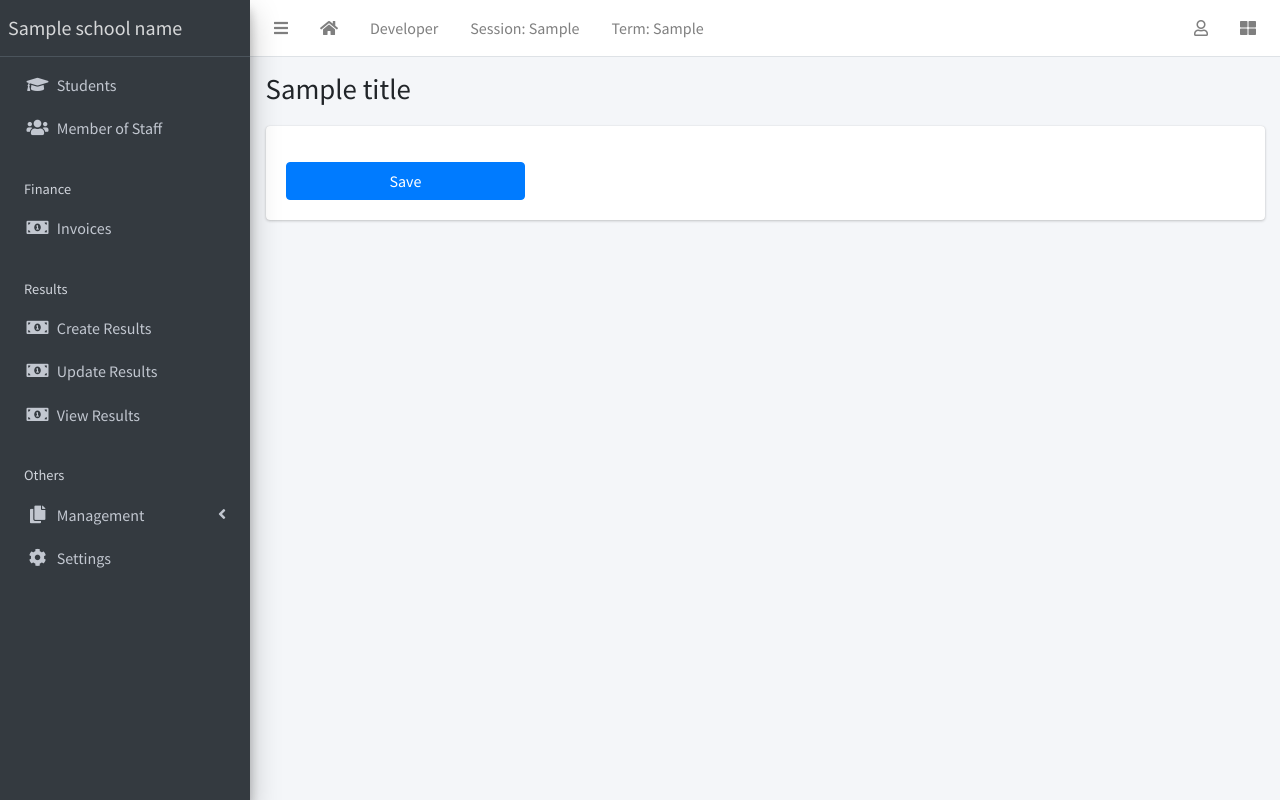
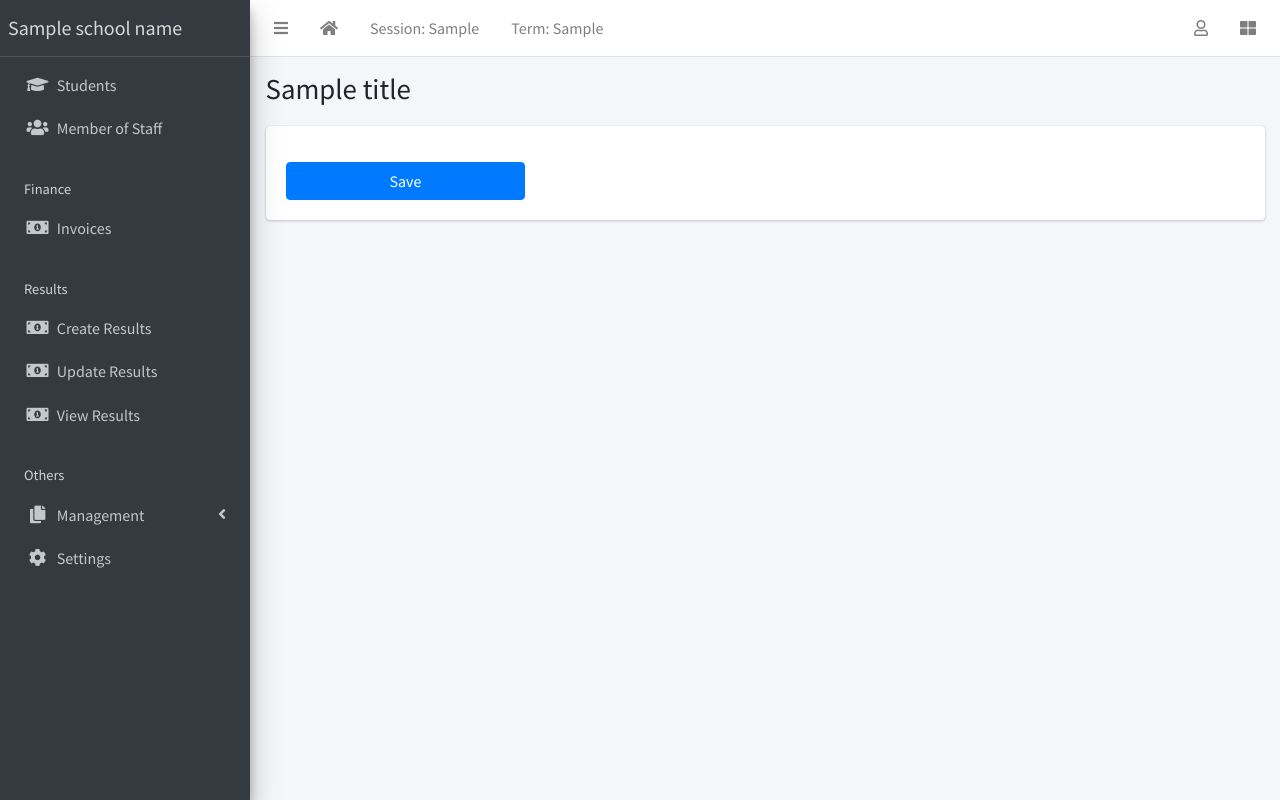
Before and after one commit to nahuelespigares139/django-school-system, a Django app: template corecode/templates/corecode/mgt_form.html in a window 1280 px wide. Run offline with Django 3.2, Linux system fonts and the light colour scheme; the template is opened without the code that fills it: most values are stand-ins (such as "Sample title", 1, 10 or a date in 2020); some libraries are stand-ins or nearby versions.

Commit message:
Remove contributors mention

```diff
--- a/templates/base.html
+++ b/templates/base.html
@@ -37,9 +37,6 @@
         </li>
         <li class="nav-item d-none d-sm-inline-block">
           <a href="{% url 'home' %} " class="nav-link"><i class="fa fa-home"></i></a>
-        </li>
-        <li class="nav-item d-none d-sm-inline-block">
-          <a href="{% url 'developer' %}" class="nav-link">Developer</a>
         </li>
         <li class="nav-item d-none d-sm-inline-block">
           <a href="{% url 'current-session' %}" class="nav-link">Session: {{ current_session }}</a>
```
